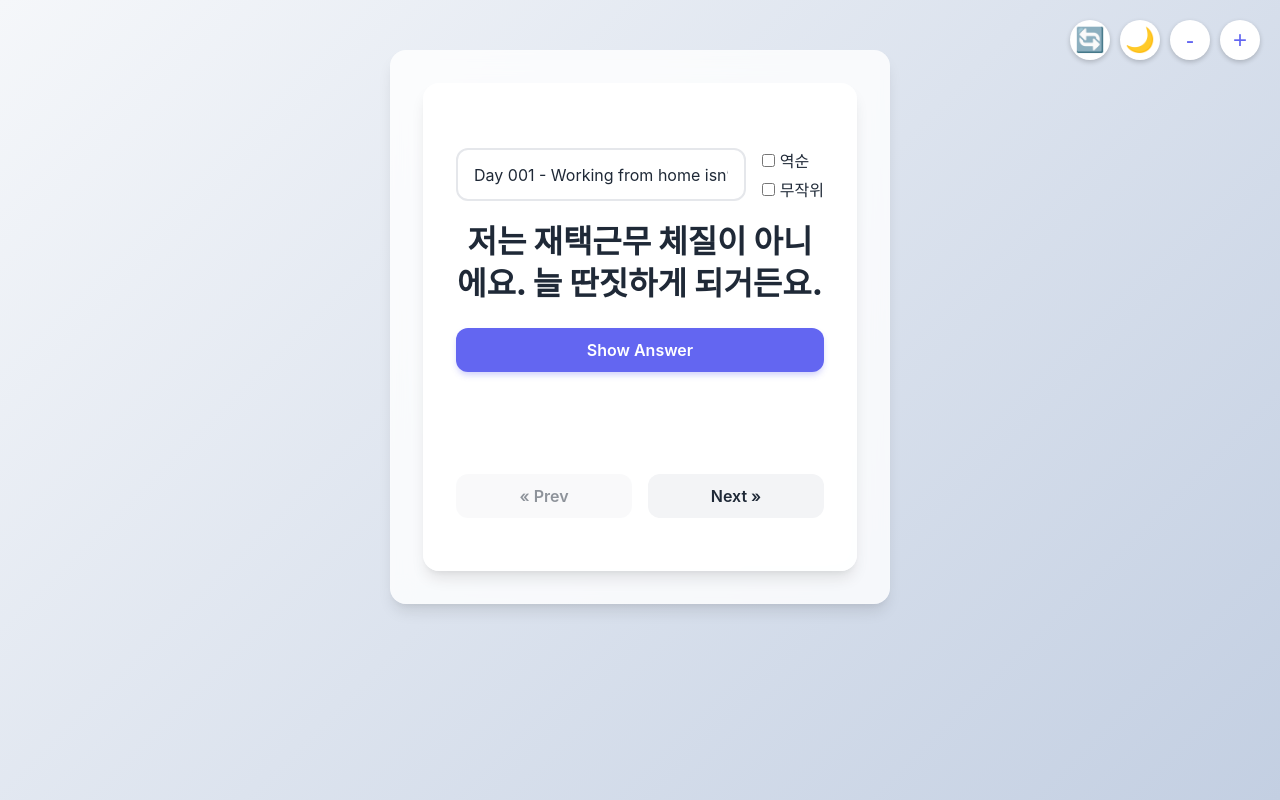
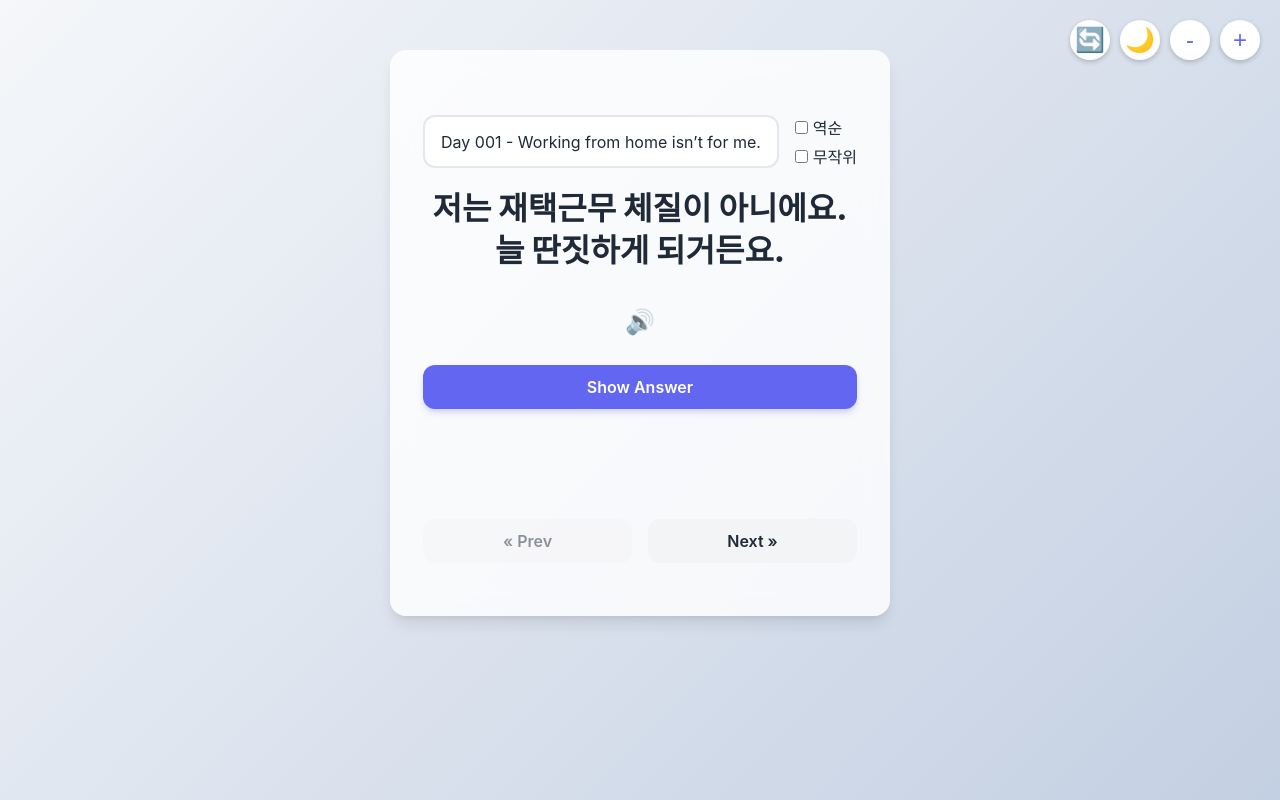
Before and after one commit to asher8554/English-conversation-memorization-site, a PHP site: page / in a window 1280 px wide. Run offline with PHP 8.4, Linux system fonts and the light colour scheme.

Commit message:
feat: add tts support for question and answer

```diff
--- a/index.html
+++ b/index.html
@@ -15,8 +15,6 @@
     </div>
 
     <div class="container">
-    <div class="container">
-
         <div class="controls">
             <select id="daySelect" aria-label="Select Day"></select>
             <div class="sort-controls">
@@ -27,10 +25,16 @@
 
         <div class="card">
             <div id="cardContent" class="card-content fade-in">
-                <div id="questionText" class="question"></div>
+                <div class="text-with-audio">
+                    <div id="questionText" class="question"></div>
+                    <button id="speakQuestionBtn" class="btn-speak" title="질문 읽기">🔊</button>
+                </div>
                 <!-- 정답은 버튼을 누르면 표시 -->
                 <button id="showAnswerBtn" class="btn btn-primary">Show Answer</button>
-                <div id="answerText" class="answer"></div>
+                <div class="text-with-audio">
+                    <div id="answerText" class="answer"></div>
+                    <button id="speakAnswerBtn" class="btn-speak" title="정답 읽기" style="display: none;">🔊</button>
+                </div>
             </div>
         </div>
 
--- a/style.css
+++ b/style.css
@@ -279,3 +279,33 @@ select:focus {
   align-items: flex-start;
   white-space: nowrap;
 }
+
+.text-with-audio {
+  display: flex;
+  flex-direction: column;
+  align-items: center;
+  gap: 0.5rem;
+  margin-bottom: 1.5rem;
+  position: relative;
+}
+
+.btn-speak {
+  background: none;
+  border: none;
+  font-size: 1.5rem;
+  cursor: pointer;
+  opacity: 0.7;
+  transition: transform 0.2s, opacity 0.2s;
+  padding: 5px;
+  border-radius: 50%;
+}
+
+.btn-speak:hover {
+  transform: scale(1.2);
+  opacity: 1;
+  background-color: rgba(0,0,0,0.05);
+}
+
+.dark-mode .btn-speak:hover {
+  background-color: rgba(255,255,255,0.1);
+}
```
Also changed, not shown: script.js (+70 -0 lines).
